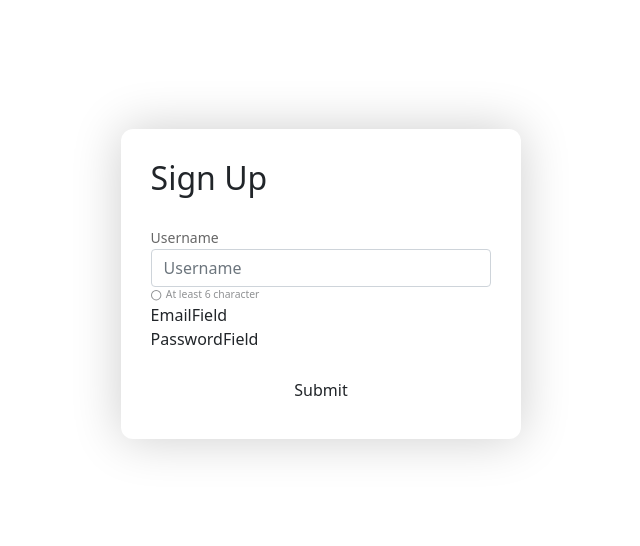
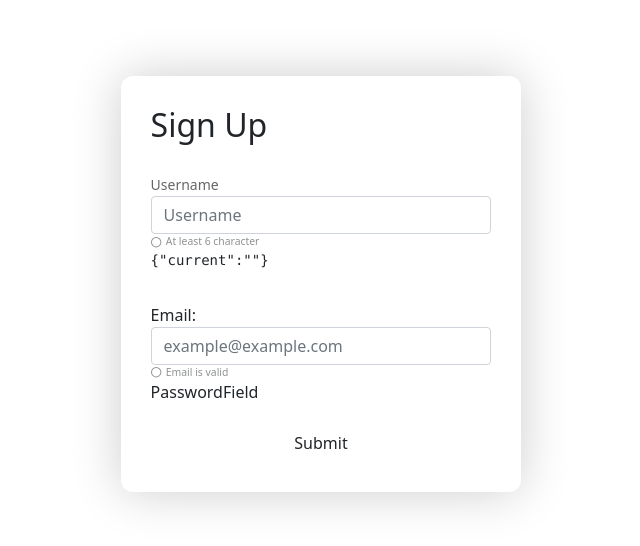
Before and after one commit to Manish994/FormSubmitReactJSX, a React (Create React App) app: page / in a window 1280 px wide. Shown: the part 116-662 px from the top of the page, without its empty margins (319-959 px from the left). Built offline with nearby package versions, Linux system fonts and the light colour scheme.

Commit message:
Email filed is completed.... AND now start working in password Filled

```diff
--- a/src/components/EmailField.jsx
+++ b/src/components/EmailField.jsx
@@ -1,5 +1,38 @@
-import React from "react";
+import React, { useRef } from "react";
 
-export default function EmailField() {
-  return <div>EmailField</div>;
+//utility function
+import { getClassName, getIcon } from "../utilis/utils.form";
+
+const checkEmail = (email) => {
+  let regexp = new RegExp(/^[\w-\.]+@([\w-]+\.)+[\w-]{2,4}$/, "i");
+  return email.match(regexp);
+};
+
+export default function EmailField({ status, setStatus }) {
+  let email = useRef("");
+  return (
+    <div className="form_input">
+      <pre>{JSON.stringify(email)}</pre>
+      <label htmlFor="email" className="mt-3">
+        Email:
+      </label>
+      <input
+        type="text"
+        className="form-control"
+        name="email"
+        placeholder="example@example.com"
+        onChange={(e) => {
+          email.current = e.target.value;
+          if (checkEmail(email.current)) {
+            return setStatus("valid");
+          }
+          return setStatus("");
+        }}
+      />
+      <div className={getClassName(status)}>
+        {getIcon(status)}
+        <span>Email is valid</span>
+      </div>
+    </div>
+  );
 }
```
